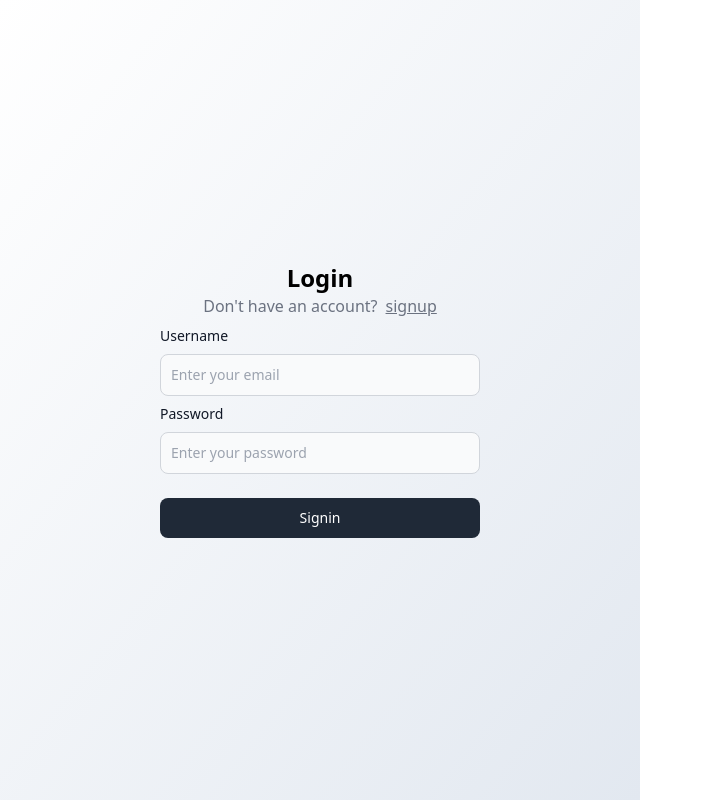
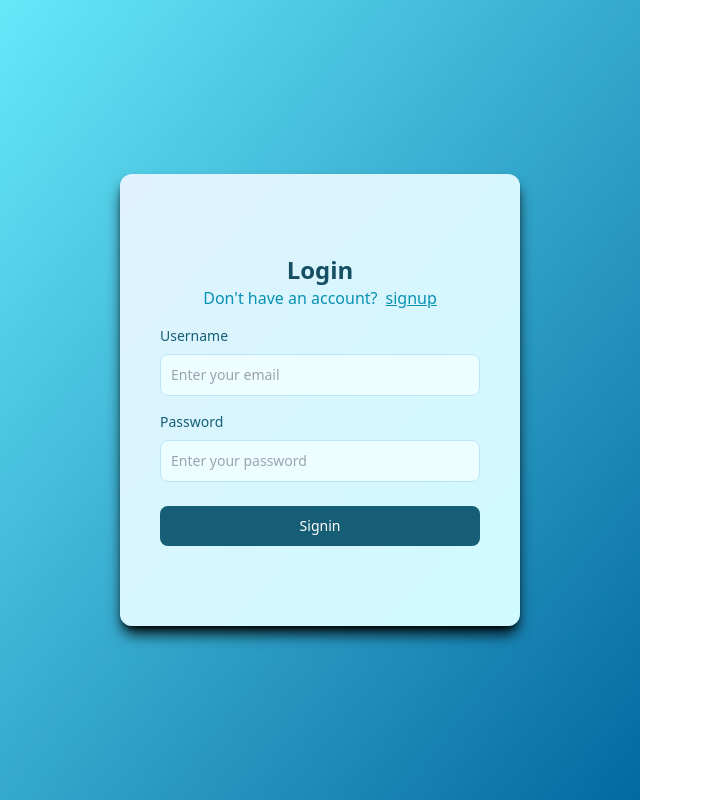
Before and after one commit to hdharish01/Medium-blogs, a React (Vite) app in the folder frontend/: page /signin in a window 1280 px wide. Shown: the whole page, without its empty margins (0-703 px from the left). Built offline with nearby package versions, Linux system fonts and the light colour scheme.

Commit message:
added some backgrounds

```diff
--- a/frontend/src/components/Appbar.tsx
+++ b/frontend/src/components/Appbar.tsx
@@ -2,16 +2,19 @@ import { Link } from "react-router-dom"
 import { Avatar } from "./BlogCard"
 
 export const Appbar = () => {
-    return <div className="border-b px-10 flex justify-between py-4">
-        <Link to={"/blogs"} className="flex flex-col justify-center cursor-pointer">
+    return <div className="border-b px-10 flex justify-between py-2">
+        <Link to={"/blogs"} className="flex flex-col justify-center cursor-pointer text-cyan-900 text-2xl font-bold border-cyan-700 border-2 rounded-lg p-2">
             Medium
         </Link>
         <div className="flex">
-            <Link to={"/publish"}>
-                <button type="button" className="text-white bg-gradient-to-r from-green-400 via-green-500 to-green-600 hover:bg-gradient-to-br focus:ring-4 focus:outline-none focus:ring-green-300  font-medium rounded-lg text-sm px-5 py-2.5 text-center mx-8 mb-2">Write blog</button>
-            </Link>
-
-            <Avatar size={"big"} name="harish"></Avatar>
+            <div className="flex flex-col justify-center">
+                <Link to={"/publish"}>
+                    <button type="button" className=" text-white bg-gradient-to-bl from-cyan-400 via-cyan-500 to-cyan-600 hover:bg-gradient-to-tr shadow-sm shadow-black focus:ring-4 focus:outline-none focus:ring-green-300  font-medium rounded-lg text-sm px-5 py-2.5 text-center mx-8">Write blog</button>
+                </Link>
+            </div>
+            <div className="flex flex-col justify-center">
+                <Avatar size={"big"} name="harish"></Avatar>
+            </div>
         </div>
     </div>
 }
--- a/frontend/src/components/AuthButton.tsx
+++ b/frontend/src/components/AuthButton.tsx
@@ -1,7 +1,7 @@
 export const AuthButton = ({label,onClick}:{label:string,onClick:any}) => {   //need to give proper type for onclick
     return (
     <div className="mt-6">
-        <button onClick={onClick} type="button" className="text-white bg-gray-800 hover:bg-gray-900 focus:outline-none focus:ring-4 focus:ring-gray-300 font-medium rounded-lg text-sm px-5 py-2.5 w-80">{label}</button>
+        <button onClick={onClick} type="button" className="text-white bg-cyan-800 hover:bg-cyan-900 focus:outline-none focus:ring-4 focus:ring-gray-300 font-medium rounded-lg text-sm px-5 py-2.5 w-80">{label}</button>
     </div>
     )
 }
--- a/frontend/src/components/AuthHeader.tsx
+++ b/frontend/src/components/AuthHeader.tsx
@@ -3,10 +3,10 @@ import { Link } from "react-router-dom"
 export const AuthHeader = ({heading,phrase,linkName, link}:{heading: string , phrase: string, linkName: string , link: string}) => {
     return <div className="flex justify-center">
         <div className="flex flex-col justify-center">
-            <div className="text-2xl font-bold">
+            <div className="text-2xl font-bold text-cyan-900">
                 {heading}
             </div>
-            <div className="flex justify-center text-gray-500">
+            <div className="flex justify-center text-cyan-600">
                 <div>{phrase}</div>
                 <Link className="underline ml-2" to={link}>{linkName}</Link>
             </div>
--- a/frontend/src/components/InputBox.tsx
+++ b/frontend/src/components/InputBox.tsx
@@ -7,12 +7,12 @@ interface InputBoxType {
 
 
 export const InputBox = ({label,placeholder,onChange,type}:InputBoxType) => {
-    return <div className="w-80 mx-auto mt-2">
+    return <div className="w-80 mx-auto mt-4">
         <div className="flex justify-start">
-            <label className="block mb-2 text-sm font-medium text-gray-900 dark:text-white">{label}</label>
+            <label className="block mb-2 text-sm font-medium text-cyan-800 dark:text-white">{label}</label>
         </div>
         <div>
-            <input onChange={onChange} type={type || "text"} id="first_name" className="bg-gray-50 border border-gray-300 text-gray-900 text-sm rounded-lg focus:ring-blue-500 focus:border-blue-500 block w-80 p-2.5 " placeholder={placeholder}/>
+            <input onChange={onChange} type={type || "text"} id="first_name" className="bg-cyan-50 border border-sky-200 text-cyan-900 text-sm rounded-lg focus:ring-cyan-500 focus:border-cyan-500 block w-80 p-2.5 " placeholder={placeholder}/>
         </div>
     </div>
 }
--- a/frontend/src/components/Quote.tsx
+++ b/frontend/src/components/Quote.tsx
@@ -1,14 +1,16 @@
+import myImage2 from "../images/quoteimage.png"
+
 export const Quote = () => {
-    return <div className="bg-slate-200 h-screen flex justify-center">
+    return <div className="h-screen flex justify-center" style={{backgroundImage: `url(${myImage2})`,backgroundSize:"cover",backgroundPosition:"center"}}>
         <div className="flex flex-col justify-center">
-            <div className="max-w-md text-2xl font-bold">
-                "The customer service I recieved was exceptional. The support team went above and beyond to address my concerns"
+            <div className="max-w-md text-2xl font-bold shadow-black shadow-inner rounded-xl p-3 font-mono">
+            The sages of old spoke through silence. Today, they speak through keyboards
             </div>
             <div className="max-w-md text-lg font-semibold mt-3">
-                Julies Winfield
+                Harish kumar
             </div>
-            <div className="max-w-md text-gray-500">
-                CEO, Acme Inc
+            <div className="max-w-md text-white">
+                Developer
             </div>
         </div>
     </div>
--- a/frontend/src/pages/Signin.tsx
+++ b/frontend/src/pages/Signin.tsx
@@ -27,7 +27,8 @@ export const Signin = () => {
     }
 
     return <div className="grid grid-cols-1 lg:grid-cols-2">
-        <div className="flex flex-col justify-center text-center bg-gradient-to-br from-white to-slate-200 h-screen animate-slideIn lg:animate-none">
+        <div className="flex flex-col justify-center text-center bg-gradient-to-br from-cyan-300 to-sky-700 h-screen animate-slideIn lg:animate-none">
+            <div className="shadow-black  shadow-lg rounded-xl p-10 py-20 max-w-md mx-auto bg-gradient-to-br from-sky-100 to-cyan-100">
                 <AuthHeader heading="Login" phrase="Don't have an account?" linkName="signup" link="/signup"></AuthHeader>
                 <InputBox label="Username" placeholder="Enter your email" onChange={(e)=>{
                     setPostInputs(c => ({
@@ -42,7 +43,7 @@ export const Signin = () => {
                     }))
                 }}></InputBox>
                 <AuthButton onClick={sendRequest} label="Signin"></AuthButton>
-
+            </div>
         </div>
         <div className="hidden lg:block animate-fadeIn">
             <Quote></Quote>
--- a/frontend/src/pages/Signup.tsx
+++ b/frontend/src/pages/Signup.tsx
@@ -28,7 +28,8 @@ export const Signup = () => {
     }
 
     return <div className="grid grid-cols-1 lg:grid-cols-2">
-        <div className="flex flex-col justify-center text-center bg-gradient-to-br from-white to-slate-200 h-screen animate-slideIn lg:animate-none">
+        <div className="flex flex-col justify-center text-center bg-gradient-to-br from-cyan-300 to-sky-700 h-screen animate-slideIn lg:animate-none">
+            <div className="shadow-black  shadow-lg rounded-xl p-10 py-20 max-w-md mx-auto bg-gradient-to-br from-sky-100 to-cyan-100">
                 <AuthHeader heading="Create an account" phrase="Already have an account?" linkName="login" link="/signin"></AuthHeader>
                 <InputBox label="Name" placeholder="Enter your name" onChange={(e)=>{
                     setPostInputs(c => ({
@@ -49,7 +50,7 @@ export const Signup = () => {
                     }))
                 }}></InputBox>
                 <AuthButton onClick={sendRequest} label="Signup"></AuthButton>
-
+            </div>
         </div>
         <div className="hidden lg:block lg:animate-fadeIn">
             <Quote></Quote>
--- a/frontend/src/pages/Welcome.tsx
+++ b/frontend/src/pages/Welcome.tsx
@@ -1,9 +1,9 @@
 import { Link } from "react-router-dom";
 import myImage from "../images/medium logo.svg";
-
+import welcomeImage from "../images/welcomebackground.png"
 export const Welcome = () => {
     return (
-        <div className="flex flex-col items-center justify-center h-screen bg-gray-50 text-gray-900">
+        <div className="flex flex-col items-center justify-center h-screen text-gray-900" style={{backgroundImage:`url(${welcomeImage})`,backgroundSize:"cover",backgroundPosition:"center"}}>
             {/* Bouncing Medium Image */}
             <div className="animate-bounce">
                 <img src={myImage} alt="Medium Logo" className="h-48 w-48" />
@@ -11,17 +11,17 @@ export const Welcome = () => {
 
             {/* Centered "Medium" Text */}
             <div className="text-center">
-                <div className="text-7xl font-bold bg-gradient-to-br from-slate-800 to-slate-600 shadow-black shadow-2xl mb-10 p-5 rounded-3xl text-white">
+                <div className="text-7xl font-bold bg-gradient-to-br from-cyan-800 to-cyan-500 shadow-black shadow-2xl mb-10 p-5 rounded-3xl text-white">
                     Medium
                 </div>
                 <div className="space-x-12">
                     <Link to="/signin">
-                        <button className="px-6 py-3 bg-gradient-to-br from-blue-700 to-blue-400 hover:bg-gradient-to-r text-white font-semibold rounded-lg shadow-md focus:outline-none focus:ring-2 focus:ring-blue-400 focus:ring-opacity-75">
+                        <button className="px-6 py-3 bg-gradient-to-br from-cyan-700 to-cyan-400 hover:bg-gradient-to-r text-white font-semibold rounded-lg shadow-black shadow-xl focus:outline-none focus:ring-2 focus:ring-blue-400 focus:ring-opacity-75">
                             Sign In
                         </button>
                     </Link>
                     <Link to="/signup">
-                        <button className="px-6 py-3 bg-gradient-to-tl from-slate-200 to bg-slate-50 hover:bg-gradient-to-r text-gray-900 font-semibold rounded-lg shadow-md focus:outline-none focus:ring-2 focus:ring-gray-400 focus:ring-opacity-75">
+                        <button className="px-6 py-3 bg-gradient-to-tl from-slate-200 to bg-slate-50 hover:bg-gradient-to-r text-gray-900 font-semibold rounded-lg shadow-black shadow-xl focus:outline-none focus:ring-2 focus:ring-gray-400 focus:ring-opacity-75">
                             Sign Up
                         </button>
                     </Link>
```
Also changed, not shown: frontend/src/images/quoteimage.png (added), frontend/src/images/welcomebackground.png (added). Lines whose indentation alone changed are shown as unchanged.
